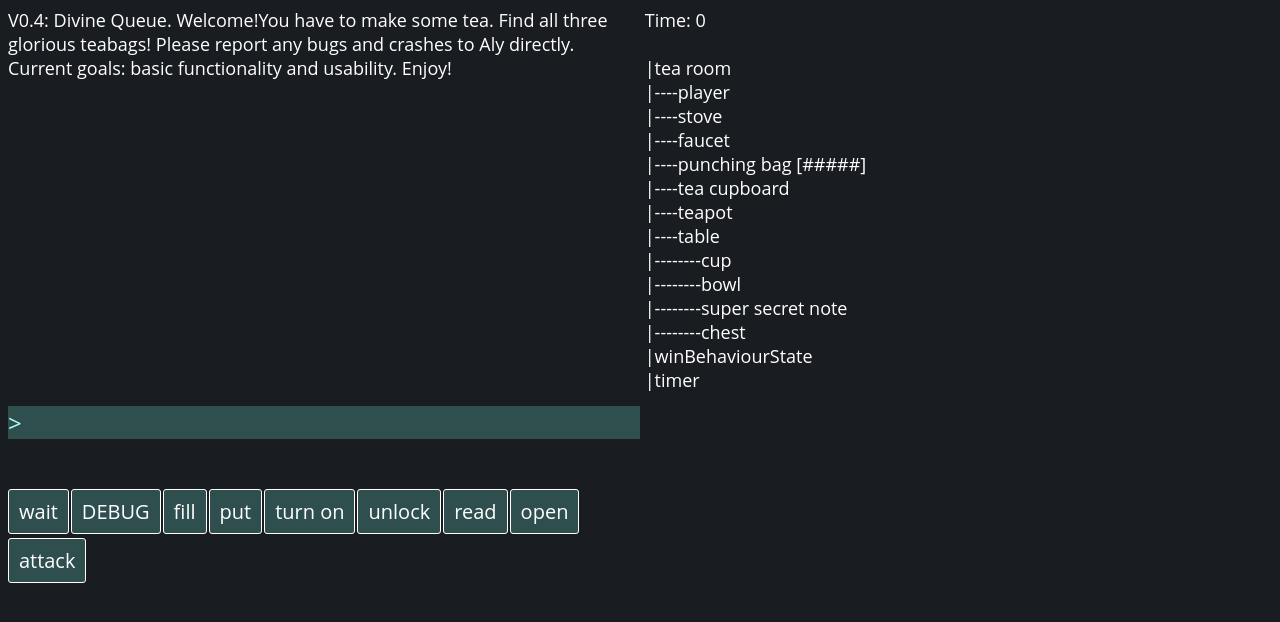
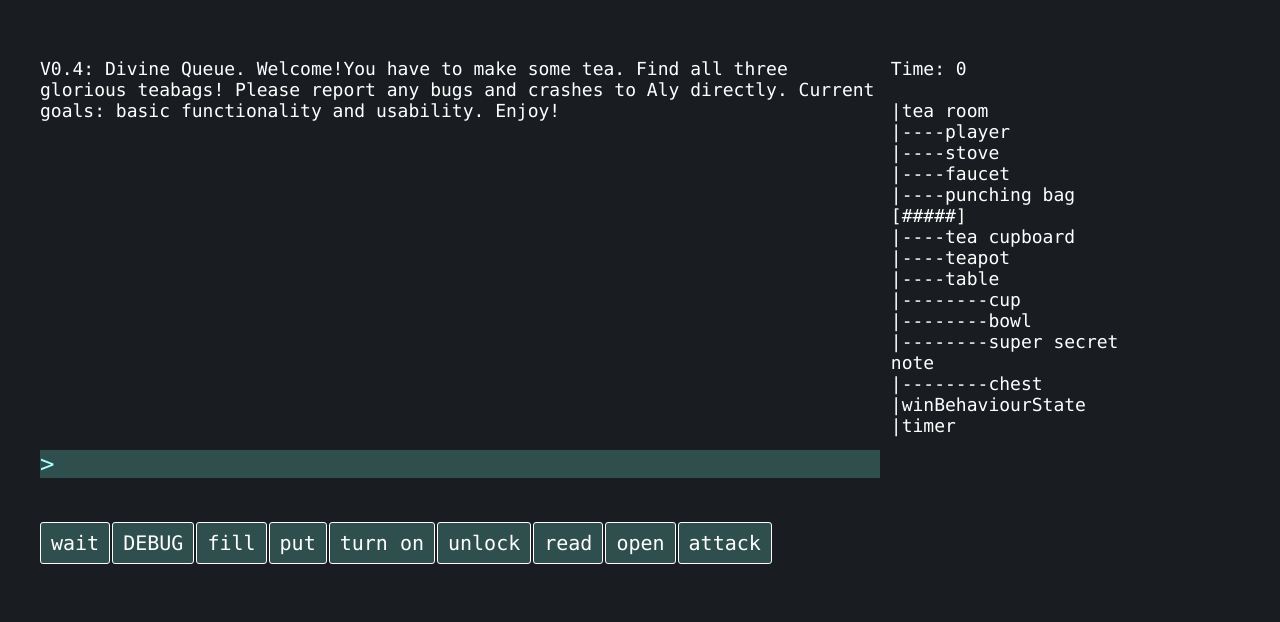
Before and after one commit to hypergardens/starspawn-prototype, a plain HTML site: page index.html in a window 1280 px wide. Drawn offline with Linux system fonts and the light colour scheme.

Commit message:
restyling

```diff
--- a/stylesheet.css
+++ b/stylesheet.css
@@ -1,5 +1,6 @@
 * {
-    font-family: Varela Round, Open Sans, sans-serif;
+    /* font-family: Varela Round, Open Sans, sans-serif; */
+    font-family: IBM Plex Mono, Consolas, Courier New, Courier, monospace;
     font-size: large;
     /* box-sizing: border-box;
     outline: 0;
@@ -8,15 +9,21 @@
     /* outline: solid red; */
 }
 
+#mainArea {
+    width: 1200px;
+    margin: auto;
+    padding-top: 50px;
+}
+
 #leftPane {
     display: inline-block;
-    width: 50%;
+    width: 70%;
     vertical-align: top;
 }
 
 #entityTree {
     display: inline-block;
-    width: 40%;
+    width: 20%;
     vertical-align: top;
 }
 
```
